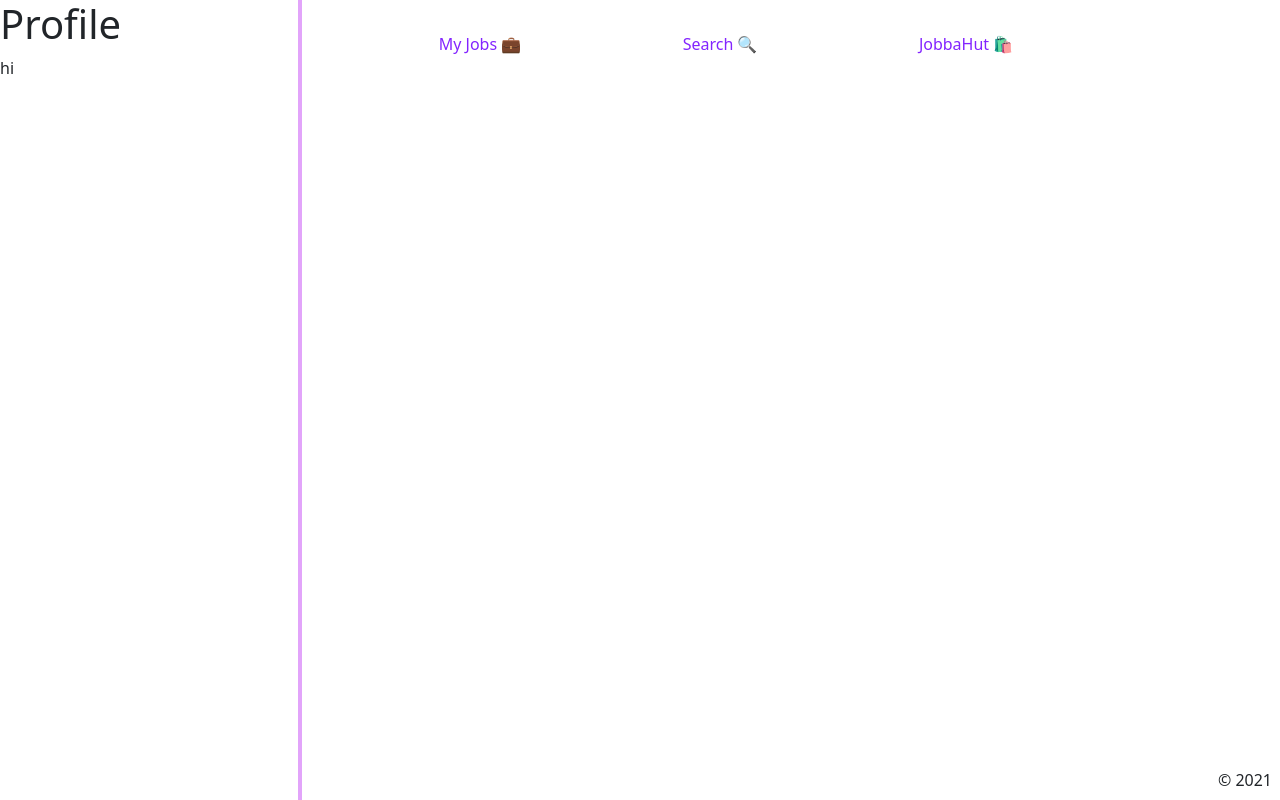
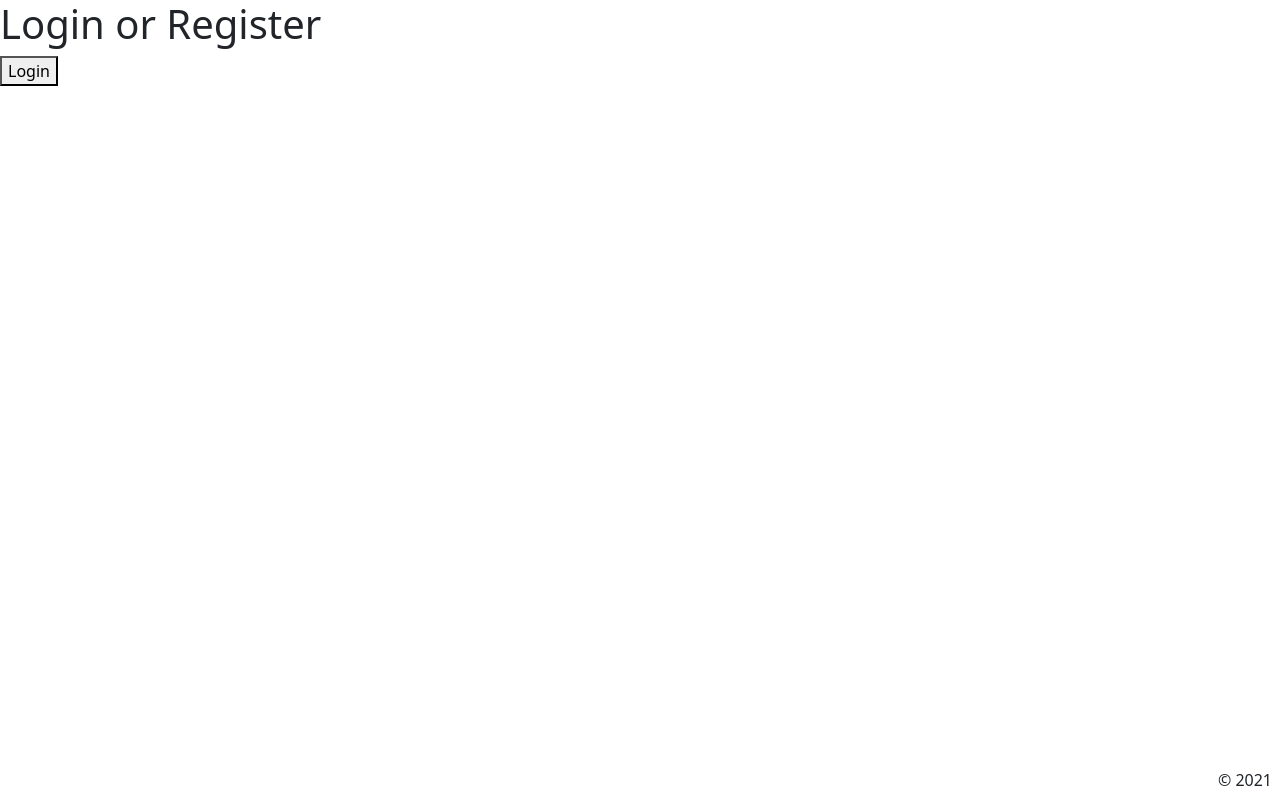
Before and after one commit to AdilIqbal95/Career_App, a React app in the folder react-client/: page / in a window 1280 px wide. Built offline with nearby package versions, Linux system fonts and the light colour scheme; a web font is replaced by a local one.

Commit message:
:truck: better solution for nested paths/routes and now fully functioning

```diff
--- a/react-client/src/App.js
+++ b/react-client/src/App.js
@@ -11,15 +11,13 @@ function App() {
     <>
       {/* <Pages.Home /> */}
       <Switch>
-      <Route exact path="/login">
+      <Route path="/home">
+          <Pages.Home />
+        </Route>
+      <Route exact path="/">
           <Pages.LandingPage />
         </Route>
-      <Route path="/">
-          <Pages.Home />
-        </Route>
-        {/* <Route exact path="/">
-            <Redirect to="/login" />
-            </Route> */}
+
         <Route>
           <Pages.NotFound />
         </Route>
--- a/react-client/src/layout/Header/index.js
+++ b/react-client/src/layout/Header/index.js
@@ -1,12 +1,15 @@
 import React from 'react';
-import { NavLink } from 'react-router-dom';
+import { NavLink, useRouteMatch } from 'react-router-dom';
 
 const Header = () => {
+
+    let match = useRouteMatch();
+
     return (
         <nav role="navigation">
-            <NavLink exact to="/jobs" activeClassName="current">My Jobs 💼</NavLink>
-            <NavLink to="/search" activeClassName="current">Search 🔍</NavLink>
-            <NavLink to="/jobbahut" activeClassName="current">JobbaHut 🛍</NavLink>
+            <NavLink exact to={`${match.url}/jobs`} activeClassName="current">My Jobs 💼</NavLink>
+            <NavLink to={`${match.url}/search`} activeClassName="current">Search 🔍</NavLink>
+            <NavLink to={`${match.url}/jobbahut`} activeClassName="current">JobbaHut 🛍</NavLink>
         </nav >
     );
 }
--- a/react-client/src/pages/Home/index.js
+++ b/react-client/src/pages/Home/index.js
@@ -1,31 +1,36 @@
 import React from 'react';
 import { Sidebar } from '../../layout'
 import { Header } from '../../layout'
-import { Switch, Route } from 'react-router-dom';
+import { Switch, Route, useRouteMatch } from 'react-router-dom';
 import * as Pages from '../index';
 
 const Home = () => {
+
+    let match = useRouteMatch();
 
     return (
         <>
             <div className="row" id="homepage">
                 <div className="col-sm-3"><Sidebar /></div>
                 <div className="col">
-                    <div clasName="row">
+                    <div className="row">
                         <Header />
                     </div>
                     <div className="row">
                         <Switch>
-                            <Route path="/jobs">
+                            <Route path={`${match.path}/jobs`}>
                                 <Pages.MyJobs />
                             </Route>
-                            <Route path="/search">
+                            <Route path={`${match.path}/search`}>
                                 <Pages.Search />
                             </Route>
-                            <Route path="/jobbahut">
+                            <Route path={`${match.path}/jobbahut`}>
                                 <Pages.JobbaHut />
                             </Route>
                         </Switch>
+
+
+
                     </div>
                 </div>
             </div>
```
